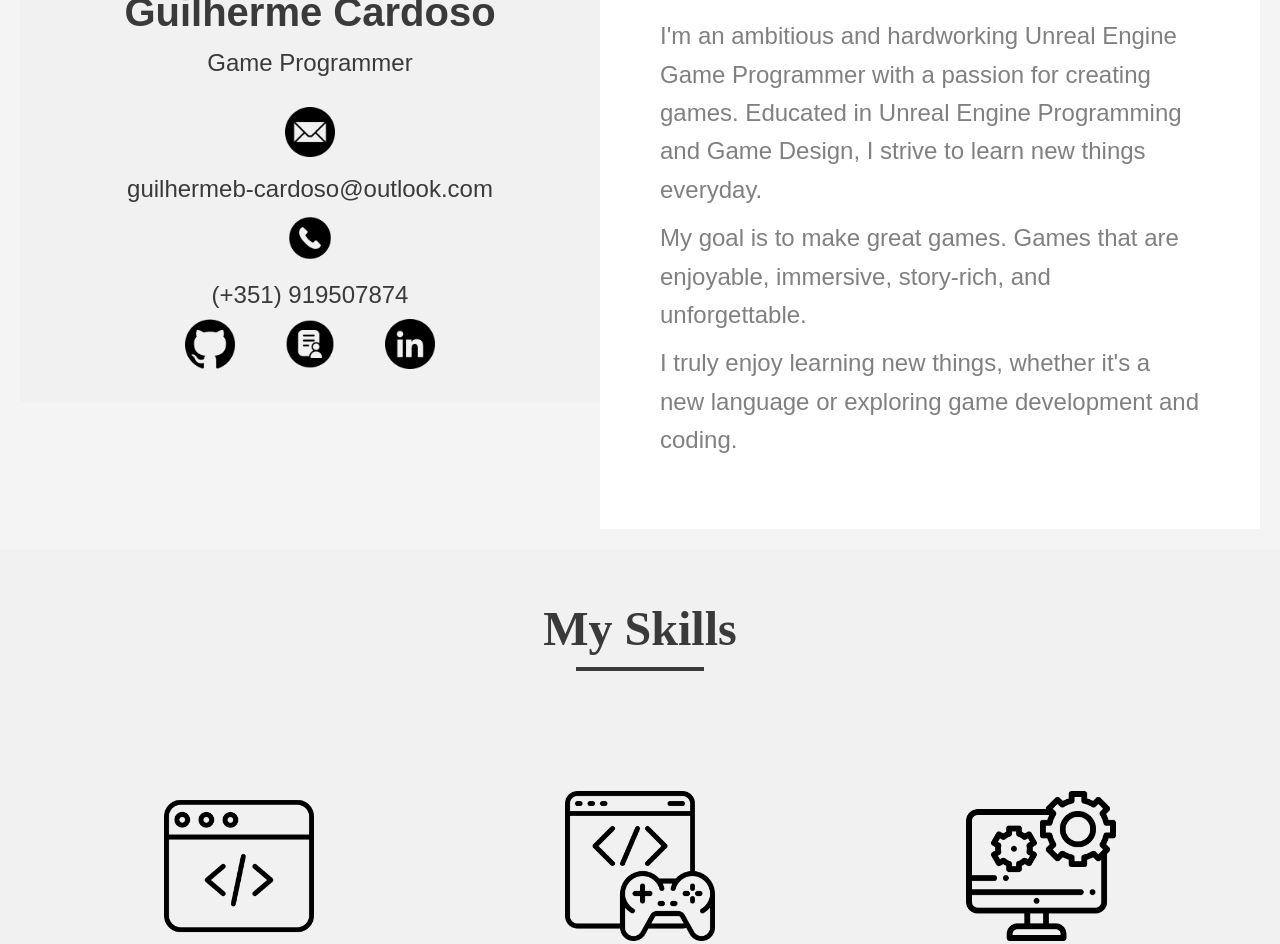
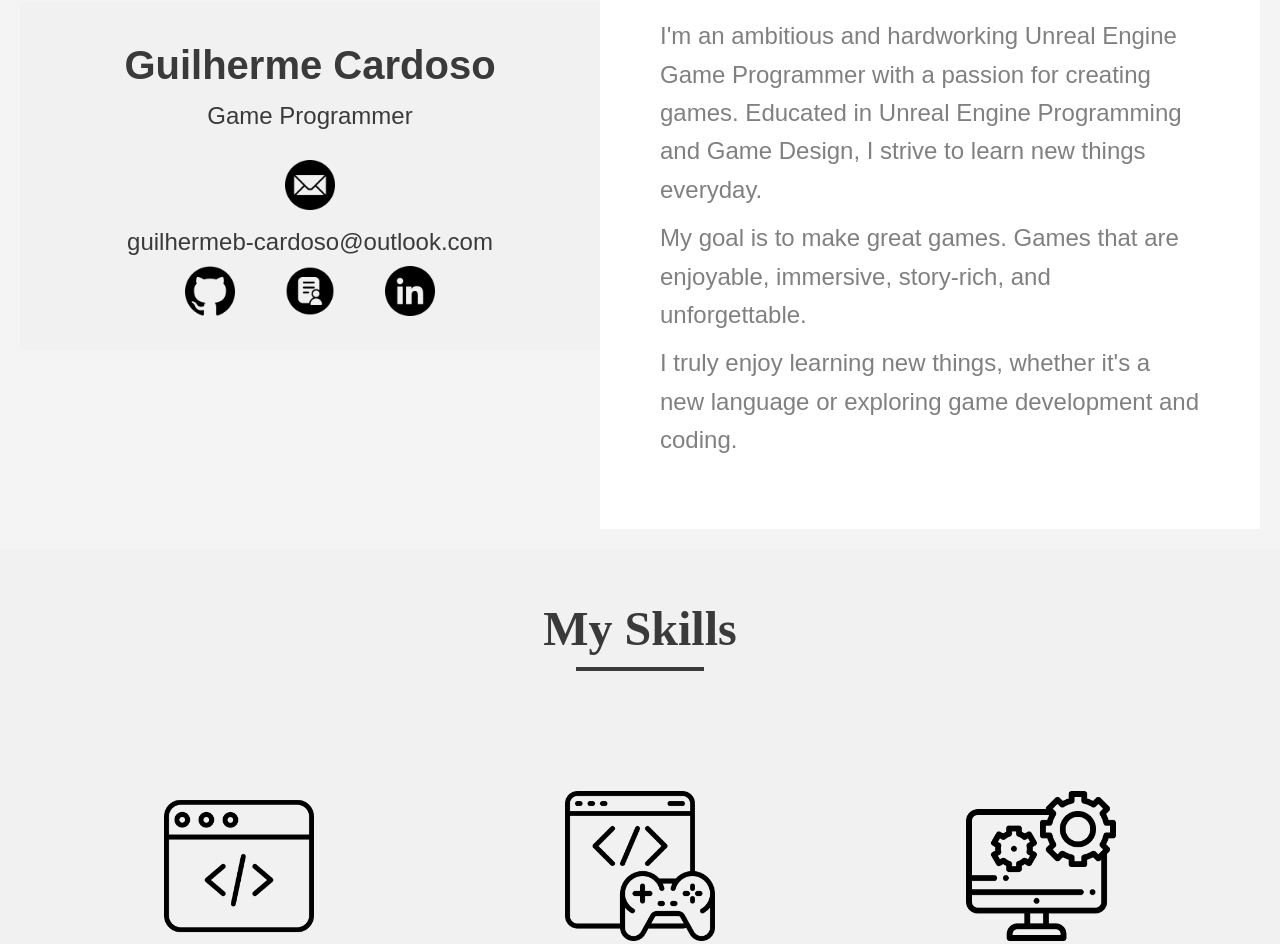
Before and after one commit to guilhermeb-cardoso/guilhermeb-cardoso.github.io, a plain HTML site: page index.html in a window 1280 px wide. Shown: the part 998-1942 px from the top of the page. Drawn offline with Linux system fonts and the light colour scheme.

Commit message:
Update index.html

```diff
--- a/index.html
+++ b/index.html
@@ -574,10 +574,6 @@
                     <img src="Website Portfolio/Email.png" alt="Email Icon" style="width: 50px; height: 50px"/>  <!-- Email icon -->
                 </div>
                 <p style="font-family: 'Arial'; font-size: clamp(1em, 3vw, 1.5em); color: rgb(58, 58, 58);">guilhermeb-cardoso@outlook.com</p> <!-- Email text -->
-                <div>
-                    <img src="Website Portfolio/phone.png" alt="Phone Icon" style="width: 50px; height: 50px" /> <!-- Phone icon -->
-                </div>
-                <p style="font-family: 'Arial'; font-size: clamp(1em, 3vw, 1.5em); color: rgb(58, 58, 58);">(+351) 919507874</p> <!-- Phone text -->
                 <div class="icon-container">
                     <a href="https://github.com/guilhermeb-cardoso" target="_blank"><img src="Website Portfolio/github.png" alt="GitHub" style="width: 50px; height: 50px;"></a> <!-- GitHub icon -->
                     <a href="https://drive.google.com/file/d/1sVwvNNRD4uO9JU8hjmzG5zDLc0CQg6GO/view" target="_blank"><img src="Website Portfolio/CV.png" alt="CV" style="width: 50px; height: 50px;"></a> <!-- CV icon -->
@@ -765,10 +761,6 @@
             <img src="Website Portfolio/Email.png" alt="Email Icon" class="contact-icon" />
             <p class="contact-text">guilhermeb-cardoso@outlook.com</p> <!-- Email text -->
         </div>
-        <div class="contact-item">
-            <img src="Website Portfolio/phone.png" alt="Phone Icon" class="contact-icon" />
-            <p class="contact-text">(+351) 919507874</p> <!-- Phone text -->
-        </div>
     </div>
         <div class="icon-container" style="display: flex; gap: 20px; margin-top: 10px;"> <!-- Social media icons -->
             <a href="https://github.com/guilhermeb-cardoso" target="_blank"><img src="Website Portfolio/github.png" alt="GitHub" style="width: 50px; height: 50px;"></a> <!-- GitHub icon -->
```
